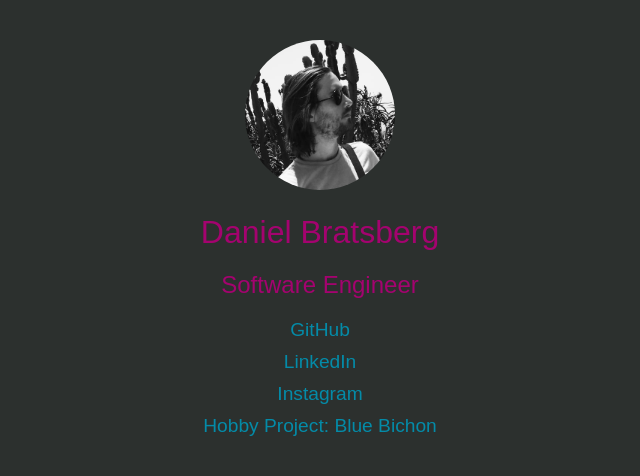
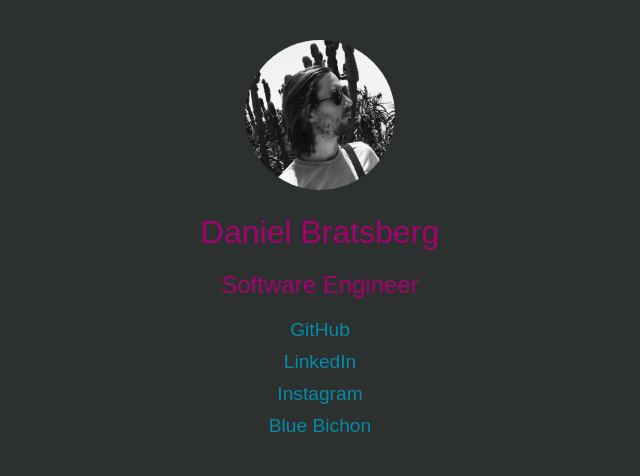
Before and after one commit to dbrats/dbrats.github.io, a plain HTML site: page index.html in a window 1280 px wide. Shown: the whole page, without its empty margins (320-960 px from the left). Drawn offline with Linux system fonts and the light colour scheme.

Commit message:
Update index.html

```diff
--- a/index.html
+++ b/index.html
@@ -60,7 +60,7 @@
             <li><a href="https://github.com/dbrats">GitHub</a></li>
             <li><a href="https://www.linkedin.com/in/danielbratsberg/">LinkedIn</a></li>
             <li><a href="https://www.instagram.com/dbrats/">Instagram</a></li>
-            <li><a href="https://www.bluebichon.com">Hobby Project: Blue Bichon</a></li>
+            <li><a href="https://www.bluebichon.com">Blue Bichon</a></li>
         </ul>
     </div>
 </body>
```
